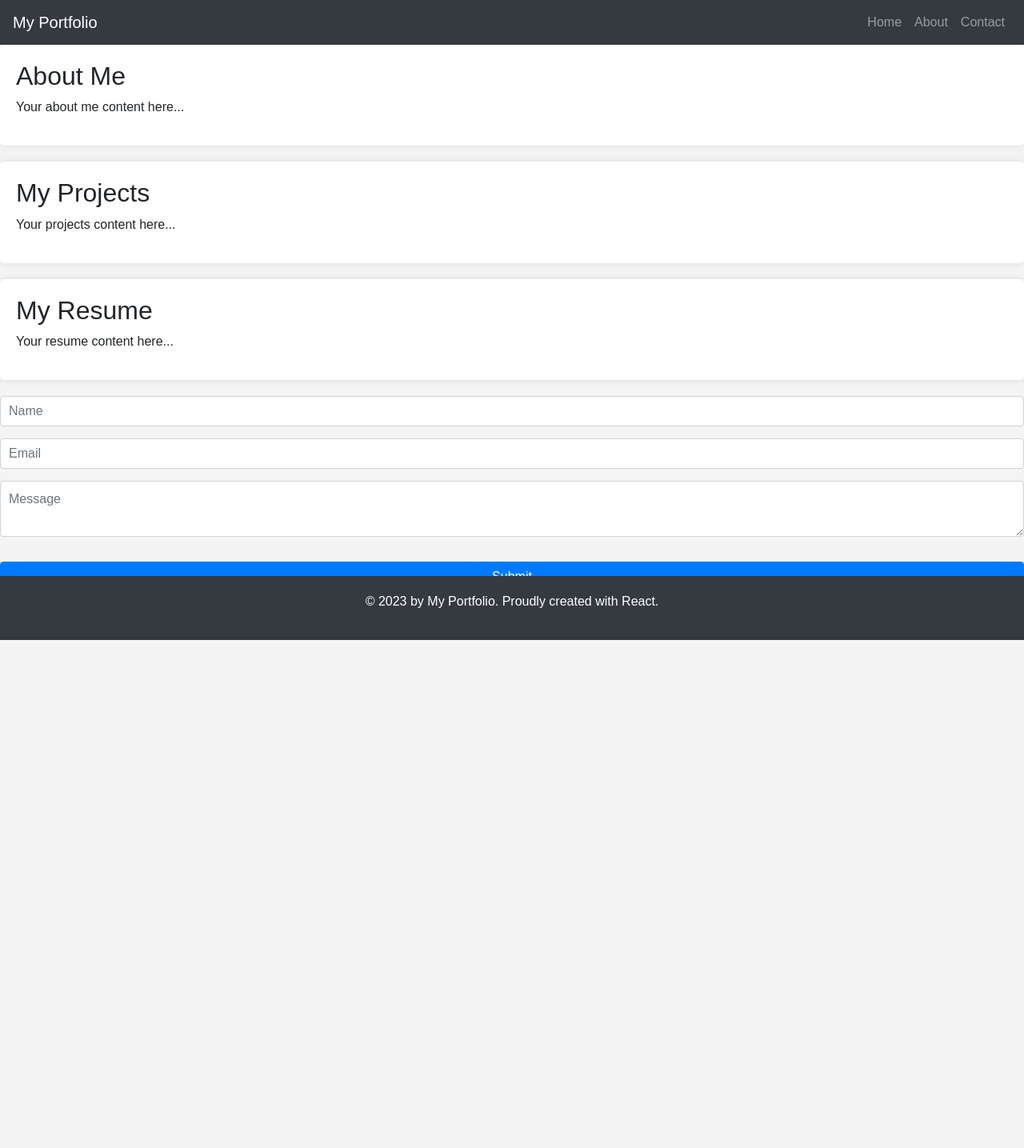
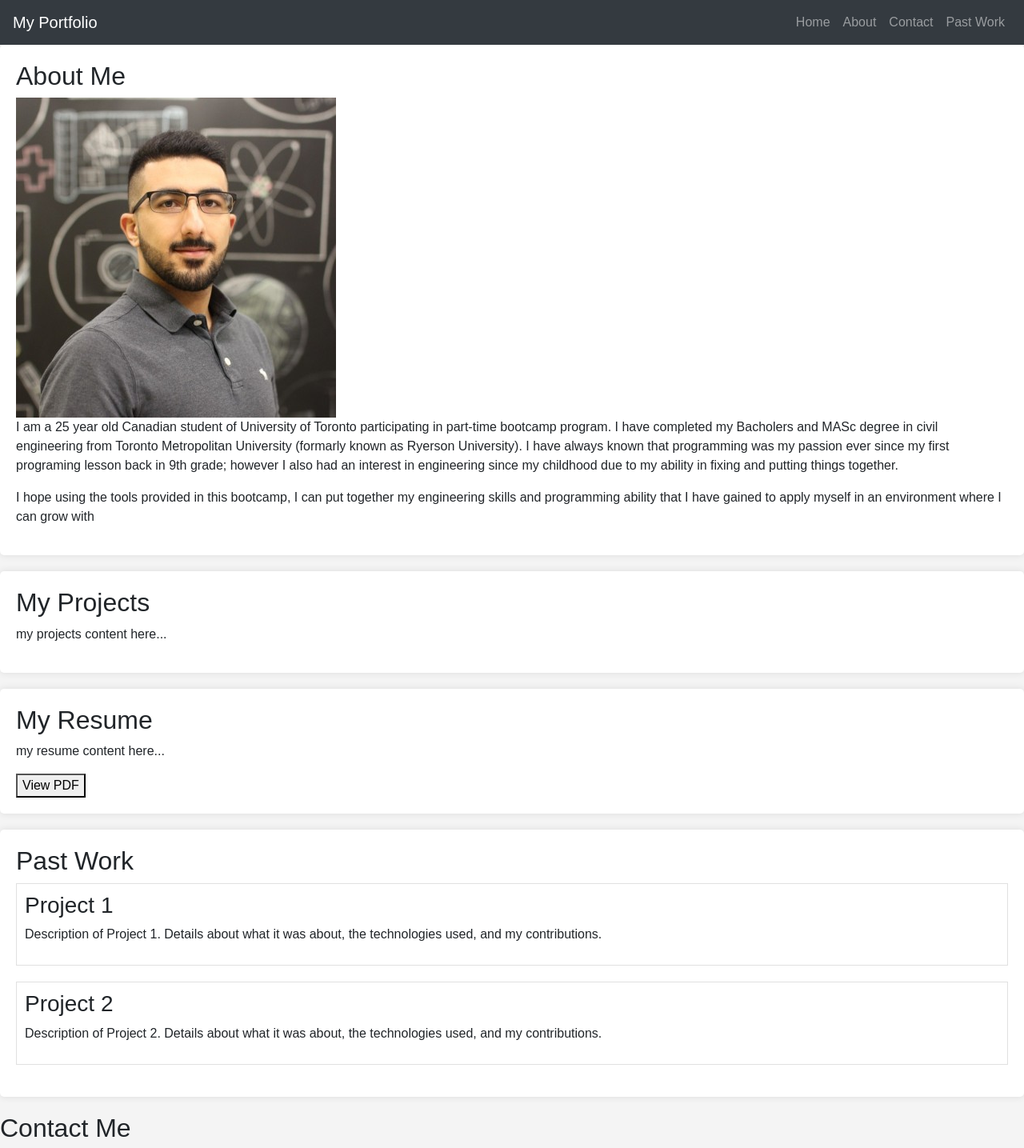
Before and after one commit to mmoradzadeh/MyPorfolio, a React (Create React App) app: page / in a window 1280 px wide. Shown: the top 1435 px of the page at 80% size. Before the commit the page ends 800 px from the top, so only its background shows below. Built offline with nearby package versions, Linux system fonts and the light colour scheme.

Commit message:
fixed styling and added resume to portfolio

```diff
--- a/package.json
+++ b/package.json
@@ -14,6 +14,7 @@
     "react-bootstrap": "^2.8.0",
     "react-dom": "^18.2.0",
     "react-scripts": "5.0.1",
+    "react-scroll": "^1.8.9",
     "save": "^2.9.0",
     "web-vitals": "^2.1.4"
   },
--- a/src/App.js
+++ b/src/App.js
@@ -1,15 +1,11 @@
-import React from 'react';
+// App.js
 import Nav from './components/Nav';
 import About from './components/About';
 import Projects from './components/Projects';
 import Resume from './components/Resume';
 import Contact from './components/Contact';
 import Footer from './components/Footer';
-
-
-
-
-
+import PastWork from './components/PastWork';
 
 function App() {
     return (
@@ -19,9 +15,12 @@ function App() {
                 <About />
                 <Projects />
                 <Resume />
+                <PastWork />
                 <Contact />
             </main>
-            <Footer />
+            <footer className="footer">
+                <Footer />
+           </footer>
         </div>
     );
 }
--- a/src/components/About/index.jsx
+++ b/src/components/About/index.jsx
@@ -1,10 +1,18 @@
 import React from 'react';
+import profilePic from '../../assets/profile/profilePic.jpeg';
+
 
 function About() {
     return (
-        <div className="about">
+        <div className="about" id='about'>
             <h2>About Me</h2>
-            <p>Your about me content here...</p>
+            <img src={profilePic} alt="myself" />
+            <p>I am a 25 year old Canadian student of University of Toronto participating in part-time bootcamp program.
+                    I have completed my Bacholers and MASc degree in civil engineering from Toronto Metropolitan University (formarly known as Ryerson University).
+                    I have always known that programming was my passion ever since my first programing lesson back in 9th grade; however I also had an interest in
+                    engineering since my childhood due to my ability in fixing and putting things together.</p>
+                <p>I hope using the tools provided in this bootcamp, I can put together my engineering skills and programming ability that I have gained to apply
+                    myself in an environment where I can grow with</p>
         </div>
     );
 }
--- a/src/components/Contact/index.js
+++ b/src/components/Contact/index.js
@@ -2,7 +2,8 @@ import React from 'react';
 
 function Contact() {
     return (
-        <div className="contact-form">
+        <div className="contact-form" id='contact'>
+            <h2>Contact Me</h2>
             <input type="text" className="form-control" placeholder="Name" />
             <input type="email" className="form-control" placeholder="Email" />
             <textarea className="form-control" placeholder="Message"></textarea>
--- a/src/components/Nav/index.jsx
+++ b/src/components/Nav/index.jsx
@@ -1,19 +1,23 @@
 import React from 'react';
+import { Link } from 'react-scroll';
 
 function Nav() {
     return (
         <nav className="navbar navbar-expand-lg navbar-dark bg-dark">
-            <a className="navbar-brand" href="#">My Portfolio</a>
+            <Link to="home" smooth={true} duration={1000} className="navbar-brand">My Portfolio</Link>
             <div className="collapse navbar-collapse">
                 <ul className="navbar-nav ml-auto">
                     <li className="nav-item">
-                        <a className="nav-link" href="#">Home</a>
+                        <Link to="home" smooth={true} duration={1000} className="nav-link">Home</Link>
                     </li>
                     <li className="nav-item">
-                        <a className="nav-link" href="#">About</a>
+                        <Link to="about" smooth={true} duration={1000} className="nav-link">About</Link>
                     </li>
                     <li className="nav-item">
-                        <a className="nav-link" href="#">Contact</a>
+                        <Link to="contact" smooth={true} duration={1000} className="nav-link">Contact</Link>
+                    </li>
+                    <li className="nav-item">
+                        <Link to="pastwork" smooth={true} duration={1000} className="nav-link">Past Work</Link>
                     </li>
                 </ul>
             </div>
--- a/src/components/PageContent/index.js
+++ b/src/components/PageContent/index.js
@@ -5,7 +5,6 @@ function MainContent() {
         <main className="col-9" id="main4">
             <section id="about">
                 <h2>About Me</h2>
-                <p>Text here...</p>
             </section>
             <section id="projects">
                 <h2>Projects</h2>
--- /dev/null
+++ b/src/components/PastWork/index.js
@@ -0,0 +1,22 @@
+// PastWork/index.js
+
+import React from 'react';
+import '../../index.css';
+
+function PastWork() {
+    return (
+        <div className="pastwork" id='pastwork'>
+            <h2>Past Work</h2>
+            <div className="work-item">
+                <h3>Project 1</h3>
+                <p>Description of Project 1. Details about what it was about, the technologies used, and my contributions.</p>
+            </div>
+            <div className="work-item">
+                <h3>Project 2</h3>
+                <p>Description of Project 2. Details about what it was about, the technologies used, and my contributions.</p>
+            </div>
+        </div>
+    );
+}
+
+export default PastWork;
--- a/src/components/Projects/index.js
+++ b/src/components/Projects/index.js
@@ -2,9 +2,9 @@ import React from 'react';
 
 function Projects() {
     return (
-        <div className="projects">
+        <div className="projects" id='projects'>
             <h2>My Projects</h2>
-            <p>Your projects content here...</p>
+            <p>my projects content here...</p>
         </div>
     );
 }
--- a/src/components/Resume/index.js
+++ b/src/components/Resume/index.js
@@ -2,9 +2,16 @@ import React from 'react';
 
 function Resume() {
     return (
-        <div className="resume">
+        <div className="resume" id='resume'>
             <h2>My Resume</h2>
-            <p>Your resume content here...</p>
+            <p>my resume content here...</p>
+            <a
+                href="/resume.pdf"
+                target="_blank"
+                rel="noopener noreferrer"
+            >
+                <button>View PDF</button>
+            </a>
         </div>
     );
 }
--- a/src/index.css
+++ b/src/index.css
@@ -3,7 +3,25 @@ body {
     background-color: #f4f4f4;
     margin: 0;
     padding: 0;
+    height: 100%;
+    margin: 0;
+    display: flex;
+    flex-direction: column;
 }
+html, body {
+    height: 100%;
+}
+
+main {
+    flex: 1;
+}
+
+.App {
+    min-height: 100vh;
+    display: flex;
+    flex-direction: column;
+}
+
 
 .container {
     max-width: 1200px;
@@ -11,13 +29,15 @@ body {
     padding: 20px;
 }
 
+
 .footer {
     background-color: #343a40;
     color: white;
     padding: 20px 0;
     text-align: center;
-    position: absolute;
+    position: relative;
     bottom: 0;
+    flex-shrink: 0;
     width: 100%;
 }
 
@@ -43,3 +63,27 @@ body {
     border-radius: 5px;
     box-shadow: 0 0 10px rgba(0,0,0,0.1);
 }
+
+.app-content {
+    flex: 1 0 auto;
+    margin-bottom: 20px;
+}
+
+/* Styling for PastWork */
+.pastwork {
+    padding: 20px;
+    background-color: white;
+    border-radius: 5px;
+    box-shadow: 0 0 10px rgba(0,0,0,0.1);
+    margin-bottom: 20px;
+}
+
+.work-item {
+    border: 1px solid #e0e0e0;
+    padding: 10px;
+    margin-bottom: 20px;
+}
+
+.work-item h3 {
+    margin-top: 0;
+}
```
Also changed, not shown: 2 other files (tests, documents, lock files or other folders).
